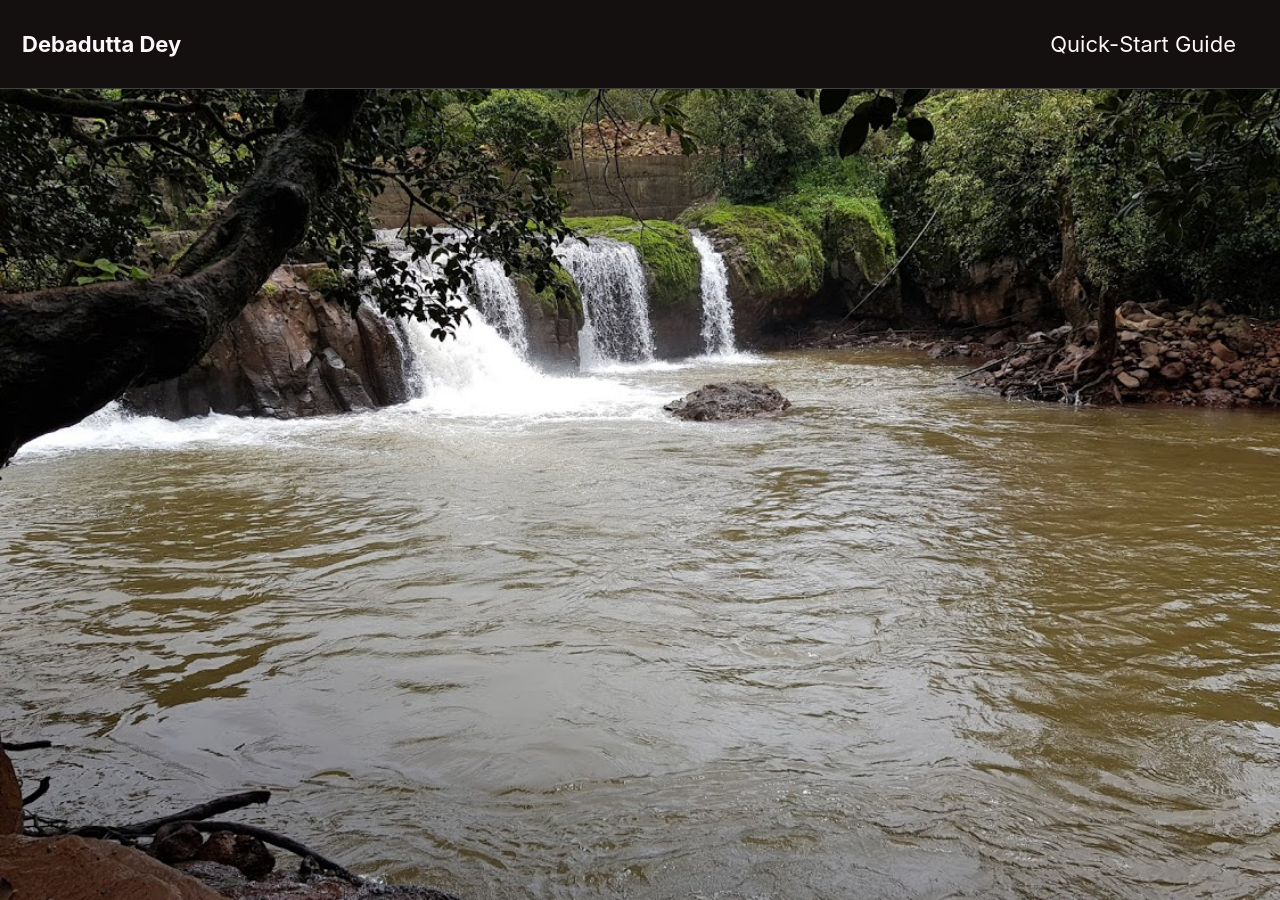
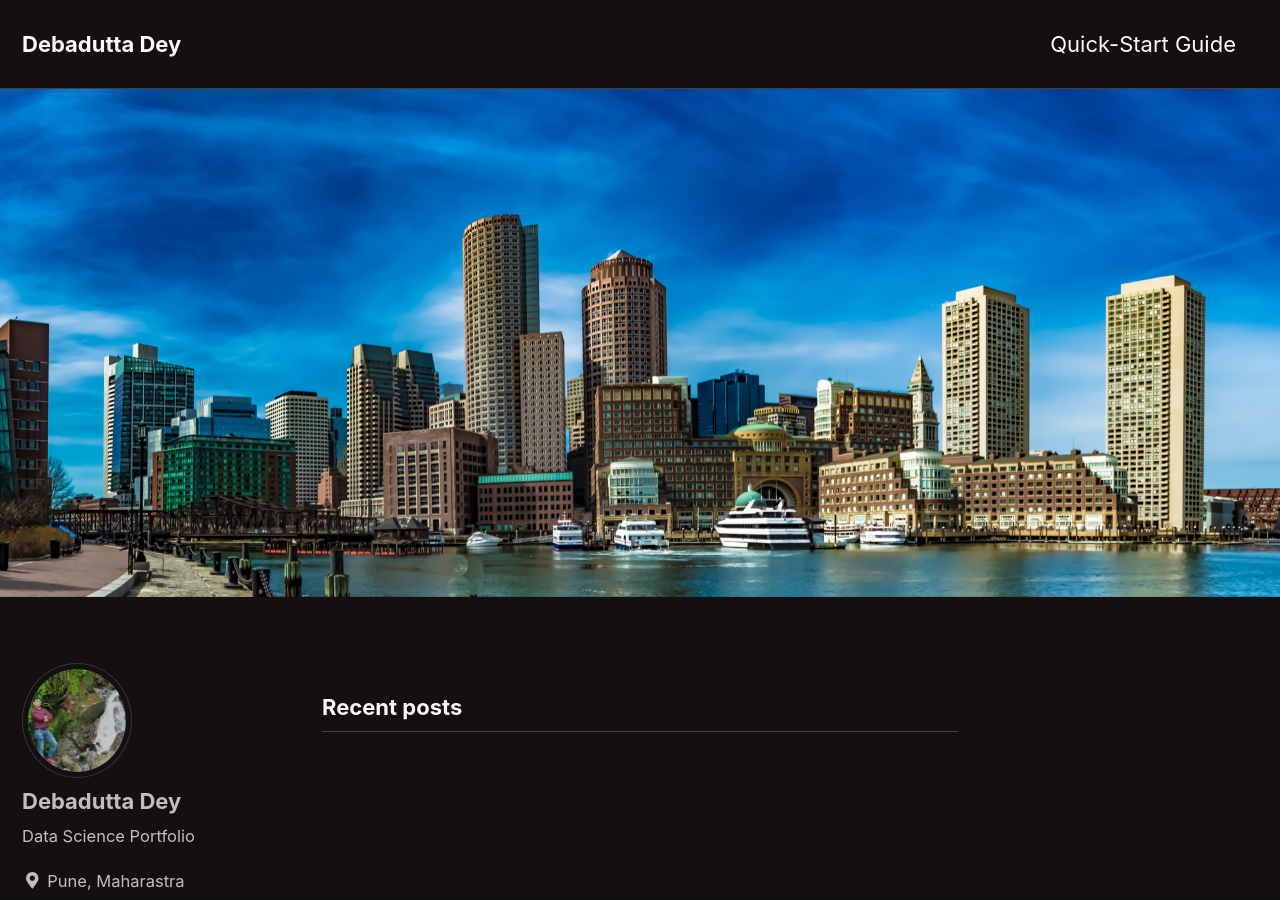
Before and after one commit to debaduttadey/debaduttadey.github.io, a Jekyll site: the page built from index.html, in a window 1280 px wide and 900 px high. Built offline with Jekyll 4.4.1, drawn with Linux system fonts in a browser that asks for light colours; cached includes are drawn as plain includes; nearby versions of some CDN libraries; the list of posts is cut into pages by our own code.

Commit message:
myportfolio

```diff
--- a/index.html
+++ b/index.html
@@ -2,5 +2,5 @@
 layout: home
 author_profile: true
 header:
-   image: "/images/waterfall.jpg"
+   image: "/images/waterfront.jpg"
 ---
```
Also changed, not shown: images/waterfront.jpg (added).
